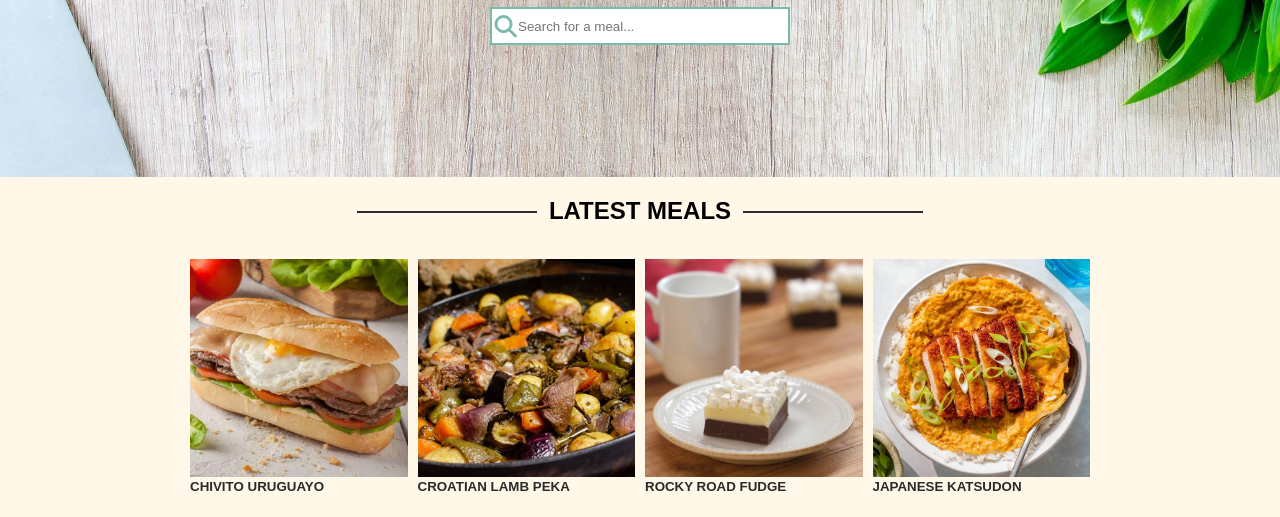
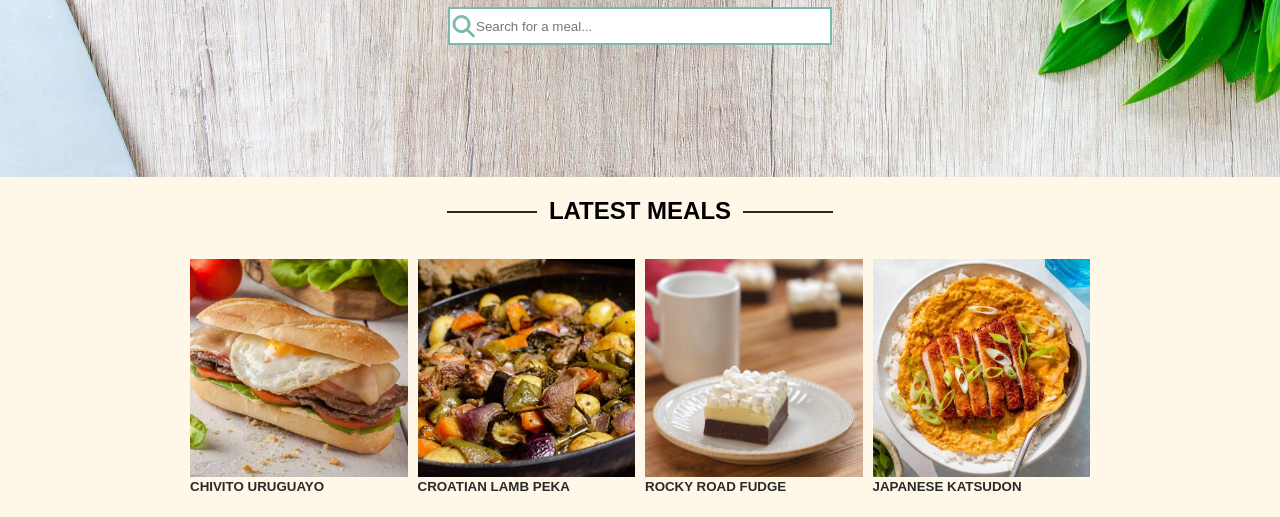
Before and after one commit to alexuoc11/htmlcss-pec3, a plain HTML site: page index.html in a window 1280 px wide. Shown: the part 238-755 px from the top of the page. Drawn offline with Linux system fonts and the light colour scheme; a web font is replaced by a local one.

Commit message:
third commit

```diff
--- a/styles.css
+++ b/styles.css
@@ -14,7 +14,7 @@ html {
     font-weight: 1 999;
 }
 
-@media (max-width: 900px) and (min-width: 300px) {
+@media (max-width: 900px) and (min-width: 200px) {
     .container {
         max-width: 400px;
     }
@@ -325,7 +325,7 @@ main h2{
     text-align: left;
     background-color: #FFFFFF;
     border: 2px solid #79BAAB;
-    width: 300px;
+    width: 30%;
     padding: 2px;
 }
 
@@ -411,7 +411,7 @@ main h2{
   height: 2px;
   position: relative;
   vertical-align: middle;
-  width: 20%;
+  width: 10%;
 }
 
 .line-h2:before {
```
